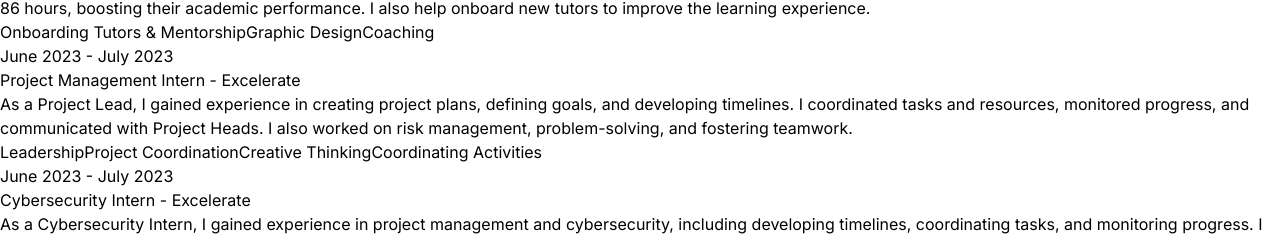
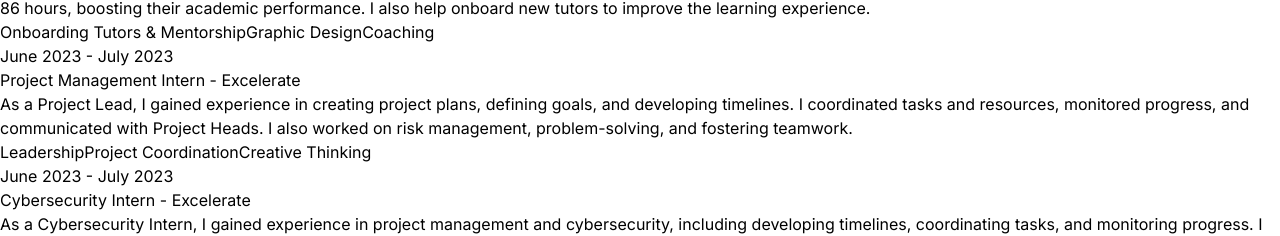
Before and after one commit to YB-Yottabyte/Portfolio, a React (Vite) app: page / in a window 1280 px wide. Shown: the part 1572-1808 px from the top of the page. Built offline with nearby package versions, Linux system fonts and the light colour scheme.

Commit message:
Update index.js

```diff
--- a/src/constants/index.js
+++ b/src/constants/index.js
@@ -29,7 +29,7 @@ export const EXPERIENCES = [
     role: "Project Management Intern",
     company: "Excelerate",
     description: `As a Project Lead, I gained experience in creating project plans, defining goals, and developing timelines. I coordinated tasks and resources, monitored progress, and communicated with Project Heads. I also worked on risk management, problem-solving, and fostering teamwork.`,
-    technologies: ["Leadership", "Project Coordination", "Creative Thinking", "Coordinating Activities"],
+    technologies: ["Leadership", "Project Coordination", "Creative Thinking"],
   },
   {
     year: "June 2023 - July 2023",
```
